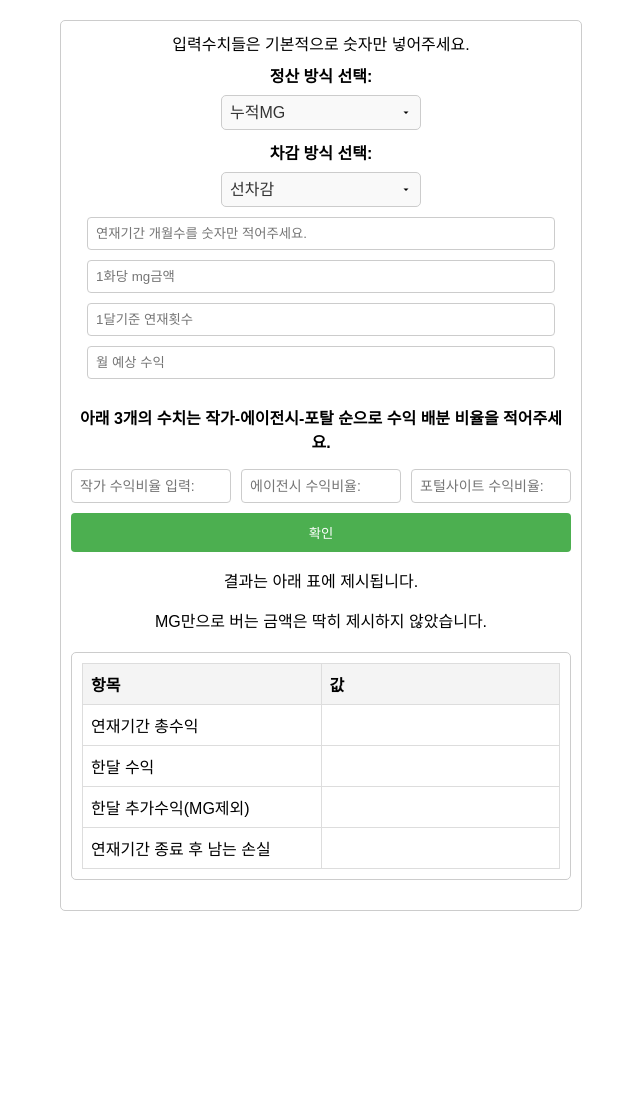
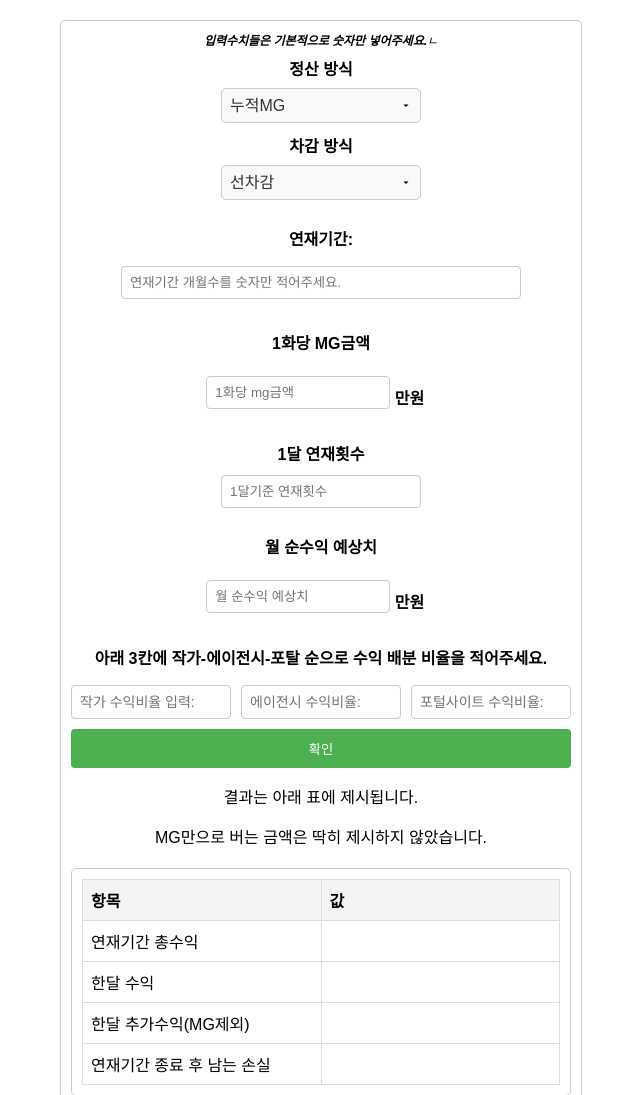
Before and after one commit to artemisfawl12/djangoProj, a Django app: page / in a window 1280 px wide. Shown: the part 86-1181 px from the top of the page, without its empty margins (319-959 px from the left). Before the commit the page ends 997 px from the top, so only its background shows below. Run offline with Django 4.2, Linux system fonts and the light colour scheme.

Commit message:
스타일 많이 바꾸고, 만원단위로 바꿈

```diff
--- a/counter/views.py
+++ b/counter/views.py
@@ -41,11 +41,11 @@ def process(request):
         mg=int(mg)
         period=int(period)
         mg_money=request.POST.get('mg_money','')
-        mg_money=float(mg_money)
+        mg_money=float(mg_money)*10000
         subtract=request.POST.get('subtract','')
         subtract=int(subtract)
         revenue_1=request.POST.get('revenue_1','0')
-        revenue_1=float(revenue_1)
+        revenue_1=float(revenue_1)*10000
         publish_count = request.POST.get('publish_count', '')
         publish_count=float(publish_count)
         mg_money=publish_count*mg_money # 월 연재횟수랑 곱해줍니다.
--- a/templates/counter/form.html
+++ b/templates/counter/form.html
@@ -118,12 +83,18 @@
             display: block;
             margin-bottom: 8px;
         }
+        .flex-container {
+            display: flex;
+            align-items: center;
+            gap: 10px;
+        }
         input {
-            width: 90%;
+            width: 80%;
             padding: 8px;
             margin-bottom: 10px;
             border: 1px solid #ccc;
             border-radius: 4px;
+            box-sizing: border-box;
         }
         .input_large {
             width: 90%;
@@ -197,26 +168,43 @@
     <main>
         <form id="wholeform" method="POST">
             {% csrf_token %}
-            <label for="name">입력수치들은 기본적으로 숫자만 넣어주세요.</label>
+            <label for="name" style="font-size: 12px"><i><strong>입력수치들은 기본적으로 숫자만 넣어주세요.</strong>ㄴ</i></label>
 
-            <label for="mg"><strong>정산 방식 선택:</strong></label>
+            <label for="mg"><strong>정산 방식</strong></label>
             <select id="mg" name="mg" class="selecter" required>
                 <option value="1">누적MG</option>
                 <option value="0">월 MG</option>
             </select>
-            <label for="subtract"><strong>차감 방식 선택:</strong></label>
+            <label for="subtract"><strong>차감 방식</strong></label>
             <select id="subtract" name="subtract" class="selecter" required>
                 <option value="0">선차감</option>
                 <option value="1">후차감</option>
             </select>
 
-            <input type="text" id="period" name="period" placeholder="연재기간 개월수를 숫자만 적어주세요." required>
-            <input type="text" id="mg_money" name="mg_money" placeholder="1화당 mg금액" required>
-            <input type="text" id="publish_count" name="publish_count" placeholder="1달기준 연재횟수" required>
+            <p><strong> 연재기간: </strong> </p>
+            <div style="display: flex; flex-direction: column; gap: 15px; justify-content: center;">
+                <input type="text" id="period" name="period" placeholder="연재기간 개월수를 숫자만 적어주세요." required style="box-sizing: border-box; align-self: center ; margin-bottom: 0px">
+                <p style="align-self: center; margin-bottom: 0px"><strong>1화당 MG금액</strong></p>
 
-            <input type="text" id="revenue_1" name="revenue_1" placeholder="월 예상 수익" required>
+                <div style="display: flex; gap: 5px; align-items: center;  align-self: center; max-width: 500px;">
+                    <input type="text" id="mg_money" name="mg_money" placeholder="1화당 mg금액" style="width:80%; box-sizing: border-box;align-self: center" required>
+                    <p style="align-self: center"><strong>만원</strong></p>
+                </div>
+            </div>
+            <p style="align-self: center; margin-bottom: 0px"><strong>1달 연재횟수</strong></p>
+            <input type="text" id="publish_count" name="publish_count" placeholder="1달기준 연재횟수" required style="margin-top: 10px; width: 40%">
 
-            <p><strong> 아래 3개의 수치는 작가-에이전시-포탈 순으로 수익 배분 비율을 적어주세요. </strong> </p>
+            <div style="display: flex; flex-direction: column; gap: 15px; justify-content: center;">
+
+                <p style="align-self: center; margin-bottom: 0px"><strong>월 순수익 예상치</strong></p>
+
+                <div style="display: flex; gap: 5px; align-items: center;  align-self: center; max-width: 500px;">
+                    <input type="text" id="revenue_1" name="revenue_1" placeholder="월 순수익 예상치" style="width:80%; box-sizing: border-box;align-self: center" required>
+                    <p style="align-self: center"><strong>만원</strong></p>
+                </div>
+            </div>
+
+            <p><strong> 아래 3칸에 작가-에이전시-포탈 순으로 수익 배분 비율을 적어주세요. </strong> </p>
 
             <div style="display: flex; gap: 10px; align-items: center;">
                 <input type="text" id="rs_author" name="rs_author" placeholder="작가 수익비율 입력:" required style="padding: 8px; font-size: 14px; flex: 1;">
```
Also changed, not shown: other parts of templates/counter/form.html (+1 -36 lines).
